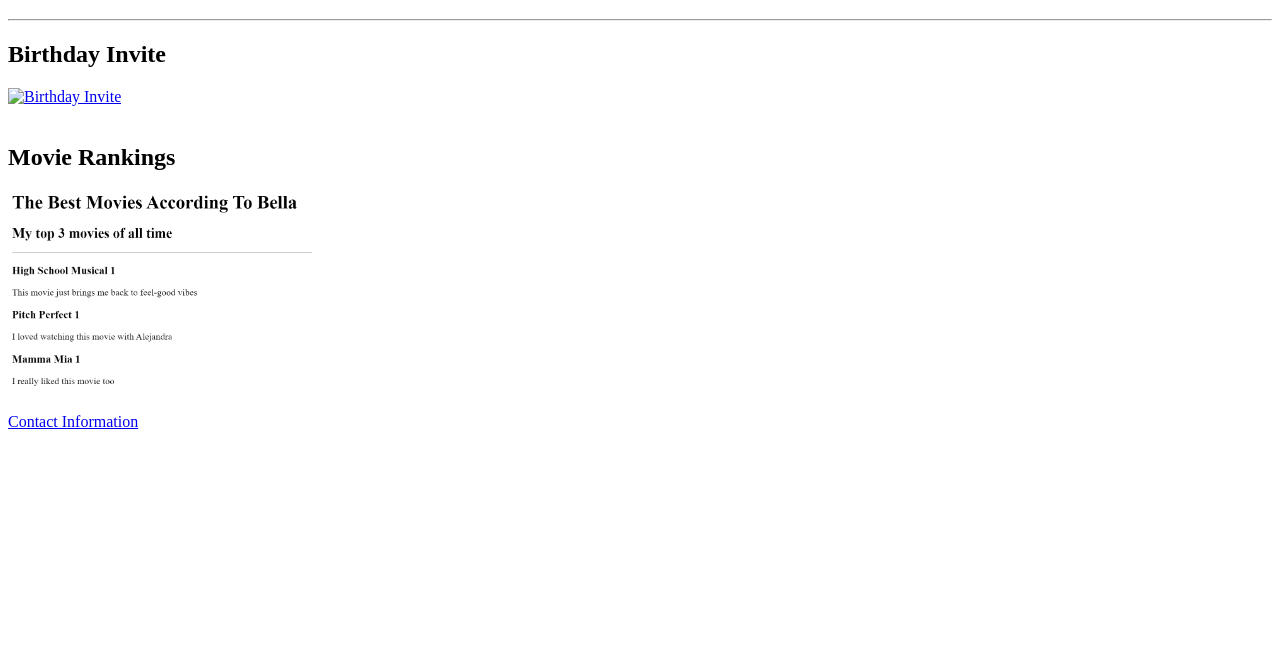
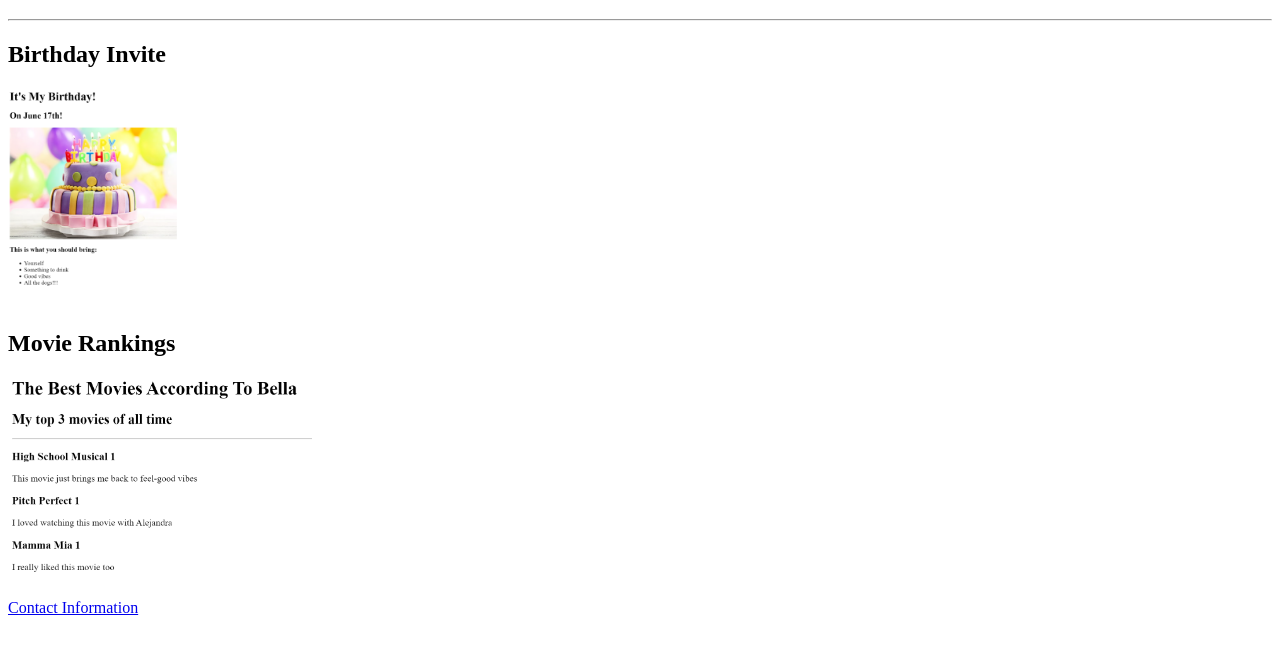
Before and after one commit to anabellaneri/html-portfolio, a plain HTML site: page index.html in a window 1280 px wide. Shown: the part 61-712 px from the top of the page. Drawn offline with Linux system fonts and the light colour scheme.

Commit message:
Update index.html

```diff
--- a/index.html
+++ b/index.html
@@ -10,7 +10,7 @@
     <h1>Anabella's Projects</h1>
     <hr />
         <h2>Birthday Invite</h2>
-            <a href="./public/birthday-invite.html"><img src="../4.3 HTML Porfolio Project/assets/images/Birthday screenshot.png" alt="Birthday Invite" height="200"></a>
+            <a href="./public/birthday-invite.html"><img src="./assets/images/Birthday screenshot.png" alt="Birthday Invite" height="200"></a>
         <br />
         <br />
         <h2>Movie Rankings</h2>
```
